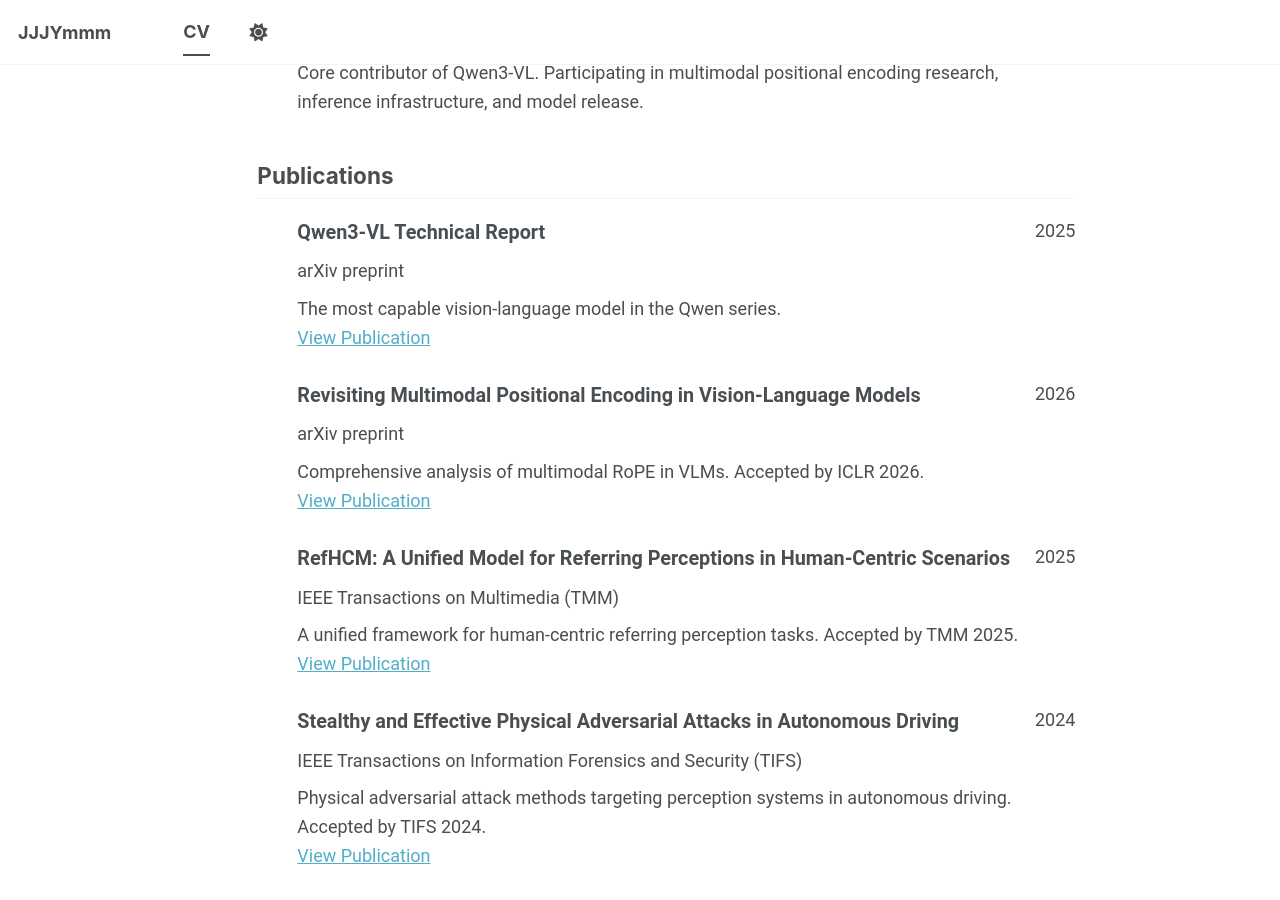
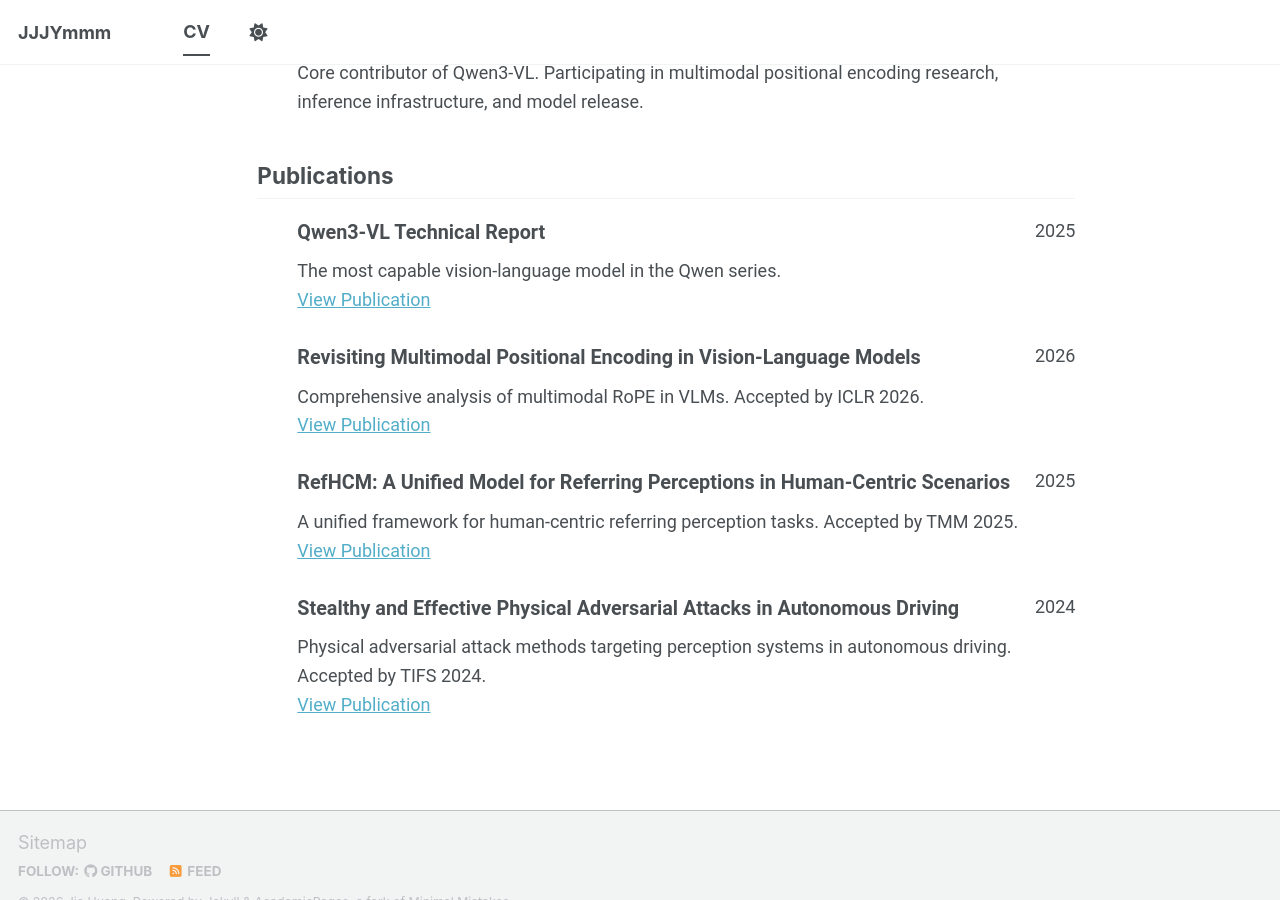
Before and after one commit to JJJYmmm/JJJYmmm.github.io, a Jekyll site: the page built from _pages/cv-json.md, in a window 1280 px wide and 900 px high, scrolled down 873 px. Built offline with Jekyll 4.4.1, drawn with Linux system fonts in a browser that asks for light colours; a script bundle is joined from its source files by our own code; library files that are not in the unit come from our copies.

Commit message:
update cv

```diff
--- a/_data/cv.json
+++ b/_data/cv.json
@@ -62,28 +62,24 @@
   "publications": [
     {
       "name": "Qwen3-VL Technical Report",
-      "publisher": "arXiv preprint",
       "releaseDate": "2025",
       "website": "https://arxiv.org/abs/2511.21631",
       "summary": "The most capable vision-language model in the Qwen series."
     },
     {
       "name": "Revisiting Multimodal Positional Encoding in Vision-Language Models",
-      "publisher": "arXiv preprint",
       "releaseDate": "2026",
       "website": "https://arxiv.org/abs/2510.23095",
       "summary": "Comprehensive analysis of multimodal RoPE in VLMs. Accepted by ICLR 2026."
     },
     {
       "name": "RefHCM: A Unified Model for Referring Perceptions in Human-Centric Scenarios",
-      "publisher": "IEEE Transactions on Multimedia (TMM)",
       "releaseDate": "2025",
       "website": "https://arxiv.org/abs/2412.14643",
       "summary": "A unified framework for human-centric referring perception tasks. Accepted by TMM 2025."
     },
     {
       "name": "Stealthy and Effective Physical Adversarial Attacks in Autonomous Driving",
-      "publisher": "IEEE Transactions on Information Forensics and Security (TIFS)",
       "releaseDate": "2024",
       "website": "https://ieeexplore.ieee.org/document/10583962",
       "summary": "Physical adversarial attack methods targeting perception systems in autonomous driving. Accepted by TIFS 2024."
```
